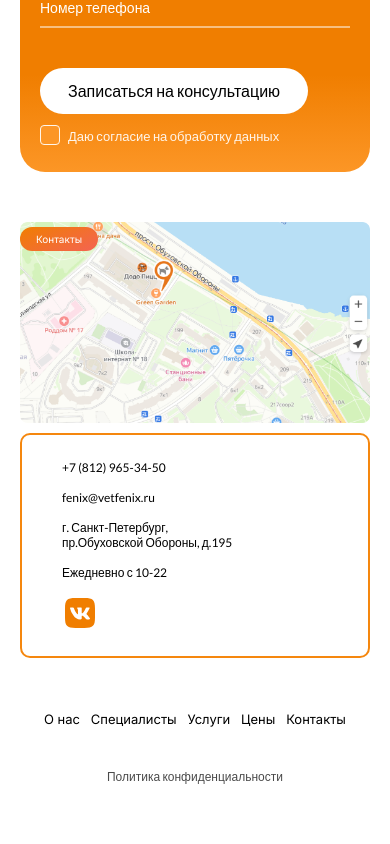
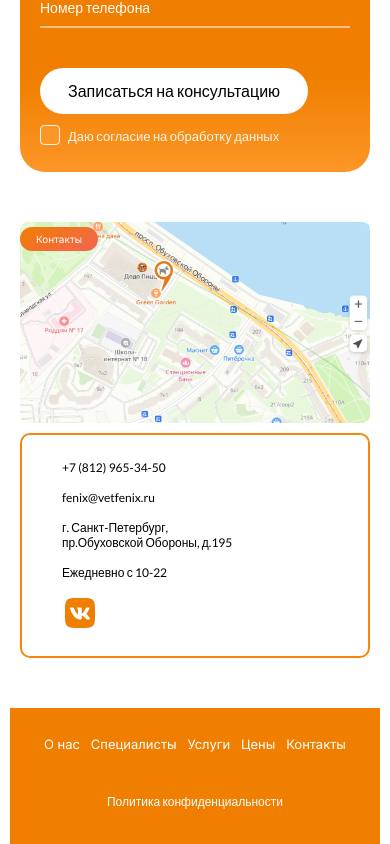
Before and after one commit to Sinenok/Veterinary-Center-Phoenix, a React (Create React App) app in the folder client/: page / in a window 390 px wide. Shown: the part 6026-6870 px from the top of the page. Before the commit the page ends 6845 px from the top, so only its background shows below. Built offline with nearby package versions, Linux system fonts and the light colour scheme.

Commit message:
refactoring

```diff
--- a/client/src/styles/main.css
+++ b/client/src/styles/main.css
@@ -2209,6 +2209,11 @@ body {
   /* border: 2px solid orange; */
   margin-top: auto;
 }
+@media (max-width: 750px) {
+  .footer {
+    background: #f07e00;
+  }
+}
 .footer__wrapper {
   display: flex;
   flex-direction: column;
@@ -2224,6 +2229,11 @@ body {
   width: 100%;
   margin-bottom: 38px;
 }
+@media (max-width: 750px) {
+  .f-links{
+    margin-top: 25px;
+  }
+}
 .f-links__item > a {
   color: #000;
   font-family: "Inter", sans-serif;
@@ -2237,4 +2247,12 @@ body {
   font-family: "Lato", sans-serif;
   font-size: 12px;
 }
+@media (max-width: 750px) {
+  .f-links__item > a {
+    color: #fff;
+  }
+  .footer__privacy-policy > a {
+    color: #fff;
+  }
+}
 /* --------------------------Footer----------------------------------------------------------------------- */
```
